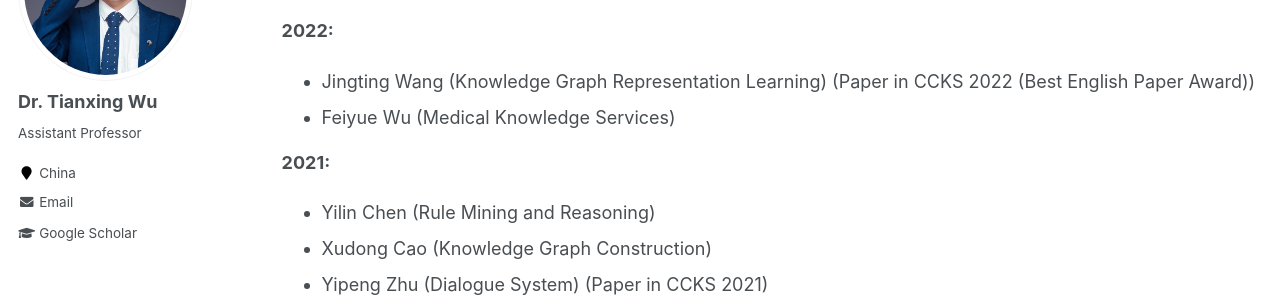
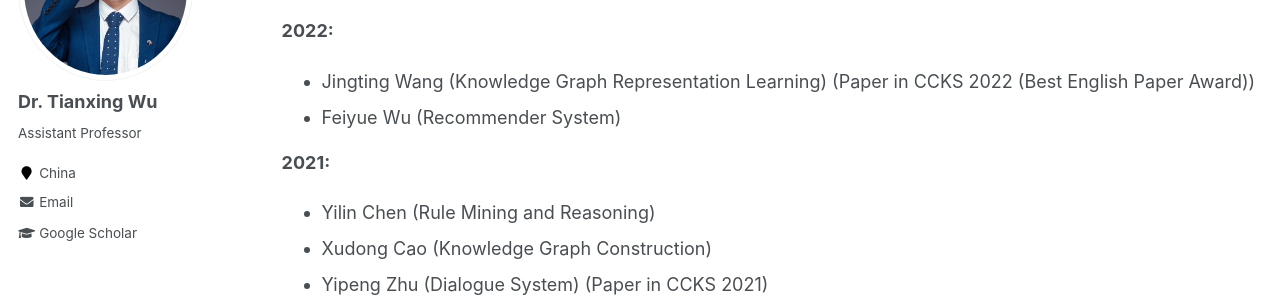
Before and after one commit to tianxing-wu/tianxing-wu.github.io, a Jekyll site: the page built from _pages/students.md, in a window 1280 px wide and 1023 px high. Shown: the part 219-519 px from the top of the window. Built offline with Jekyll 4.4.1, drawn with Linux system fonts in a browser that asks for light colours.

Commit message:
info update

```diff
--- a/_pages/students.md
+++ b/_pages/students.md
@@ -8,7 +8,7 @@ author_profile: true
 ## Master Students:
 **2022:**
 * Jingting Wang (Knowledge Graph Representation Learning) (Paper in CCKS 2022 (Best English Paper Award))
-* Feiyue Wu (Medical Knowledge Services)
+* Feiyue Wu (Recommender System)
 
 **2021:**
 * Yilin Chen (Rule Mining and Reasoning)
```
Also changed, not shown: 1 other file.
